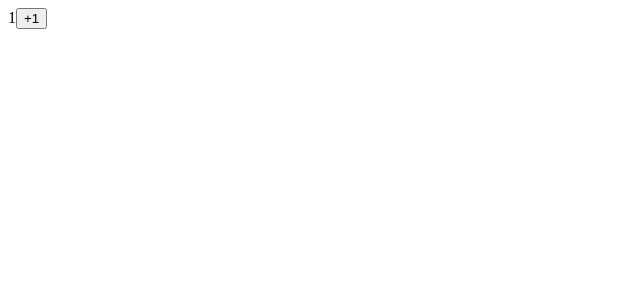
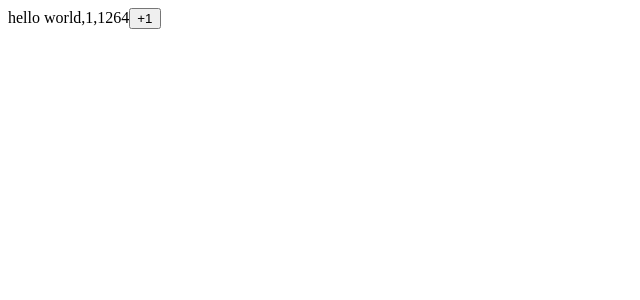
Before and after one commit to ertigers/react-demo-1, a React (Create React App) app: page / in a window 1280 px wide. Shown: the top 300 px of the page, without its empty margins (0-640 px from the left). Built offline with nearby package versions, Linux system fonts and the light colour scheme.

Commit message:
componentDidMount

```diff
--- /dev/null
+++ b/src/App4.js
@@ -0,0 +1,42 @@
+import React from "react";
+
+class App extends React.PureComponent {
+  divRef = undefined
+  constructor(props) {
+    super(props)
+    this.state = {
+      n:1,
+      width:undefined
+    }
+    this.divRef = React.createRef()
+  }
+  onClick = () => {
+    this.setState(state=>({
+      n: state.n + 1
+    }))
+  }
+  componentDidMount() {
+    // 此处是ajax的好地方
+    // 不仅可以用id获取元素，也可以使用divRef
+    // const div = document.getElementById('xxx')
+    // const {width} = div.getBoundingClientRect()
+    // this.setState({width})
+    const div = this.divRef.current
+    const { width } = div.getBoundingClientRect()
+    this.setState({width})
+  }
+  render() {
+    // <></>与<React.Fragment></React.Fragment>相同，就是一个包裹的作用
+    return(
+      <div ref={this.divRef}>
+        <span>hello world,</span>
+        {this.state.n},
+        {this.state.width}
+        <button onClick={this.onClick}>+1</button>
+      </div>
+    )
+  }
+}
+
+
+export default App;
--- a/src/index.js
+++ b/src/index.js
@@ -1,4 +1,4 @@
 import React from 'react';
 import ReactDOM from 'react-dom';
-import App from './App3.js'
+import App from './App4.js'
 ReactDOM.render(<App/>,document.getElementById('root'));
```
